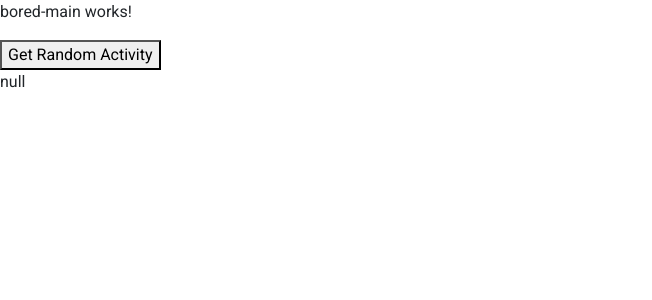
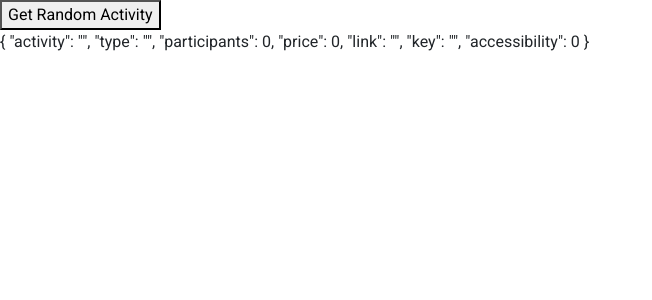
Before and after one commit to douar/api-apps, an Angular app: page / in a window 1280 px wide. Shown: the top 300 px of the page, without its empty margins (0-652 px from the left). Built offline with nearby package versions, Linux system fonts and the light colour scheme.

Commit message:
get activity name

```diff
--- a/src/app/components/bored-api-components/bored-main/bored-main.component.html
+++ b/src/app/components/bored-api-components/bored-main/bored-main.component.html
@@ -1,7 +1,9 @@
-<p>bored-main works!</p>
-
 <button (click)="getRandomActivity()">Get Random Activity</button>
 
 <div>
   {{randomActivity | json}}
 </div>
+
+<div>
+  {{randomActivity.activity}}
+</div>
--- a/src/app/components/bored-api-components/bored-main/bored-main.component.ts
+++ b/src/app/components/bored-api-components/bored-main/bored-main.component.ts
@@ -11,14 +11,22 @@ import {Subscription} from "rxjs";
 export class BoredMainComponent implements OnDestroy{
 
   subRandomActivity!: Subscription;
-  randomActivity: IBoredActivity | null = null;
+  randomActivity: IBoredActivity = {
+    activity: '',
+    type: '',
+    participants: 0,
+    price: 0,
+    link: '',
+    key: '',
+    accessibility: 0
+  }
 
   constructor(private boredService: BoredServiceService) {}
 
   getRandomActivity() {
     this.boredService.getRandomActivity()
     this.subRandomActivity = this.boredService.$randomActivity.subscribe(activity => {
-      this.randomActivity = activity
+      this.randomActivity = activity!
     })
   }
 
```
